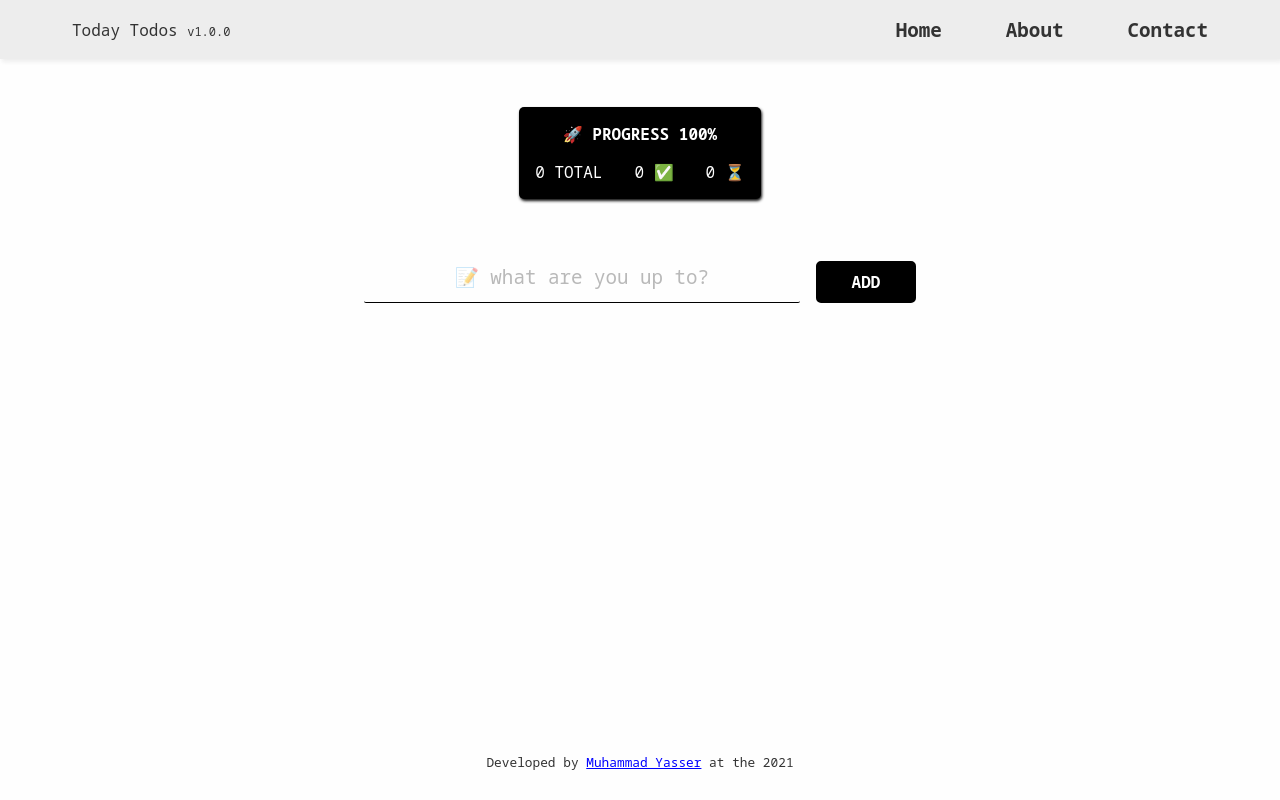
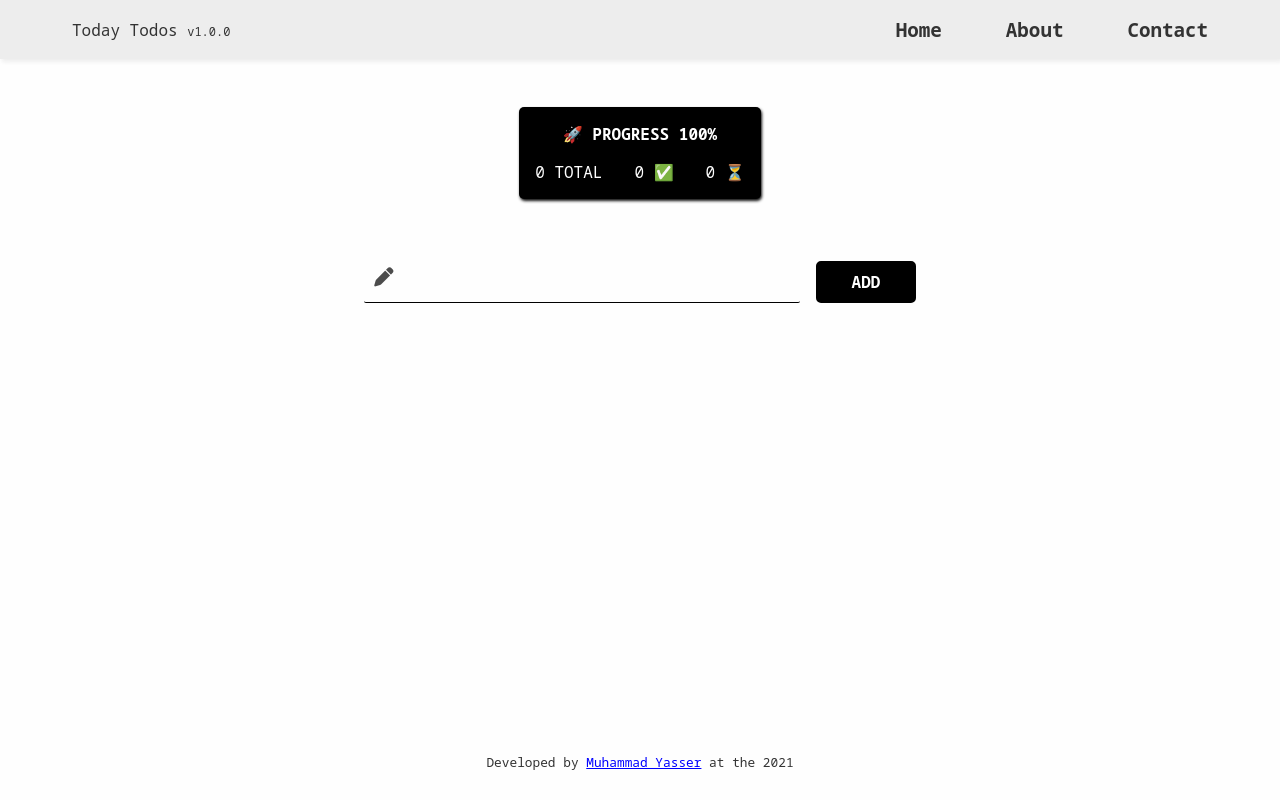
Before and after one commit to roktcode/todaytodos, a Svelte app: page / in a window 1280 px wide. Built offline with nearby package versions, Linux system fonts and the light colour scheme.

Commit message:
added font-awesome

```diff
--- a/public/index.html
+++ b/public/index.html
@@ -19,6 +19,11 @@
 			}
 		</script>
 
+		<script
+			src="https://kit.fontawesome.com/6dfacd2ad6.js"
+			crossorigin="anonymous"
+		></script>
+
 		<script defer src="/build/bundle.js"></script>
 	</head>
 
--- a/src/components/TodoView.svelte
+++ b/src/components/TodoView.svelte
@@ -113,7 +113,7 @@
 						bind:this={todoInputRef}
 						bind:value={todoInput}
 						autocomplete="off"
-						placeholder="📝 what are you up to?"
+						placeholder="&#xf304"
 						maxlength="50"
 						required
 					/>
@@ -240,12 +240,15 @@
 
 	input::placeholder {
 		/* color: #ccc; */
-		opacity: 0.5;
+		opacity: 0.7;
+		color: black;
 		font-weight: lighter;
 		font-size: 1rem;
 		display: flex;
 		justify-content: center;
 		align-items: center;
+		font-family: FontAwesome;
+		text-align: start;
 	}
 
 	.input {
```
